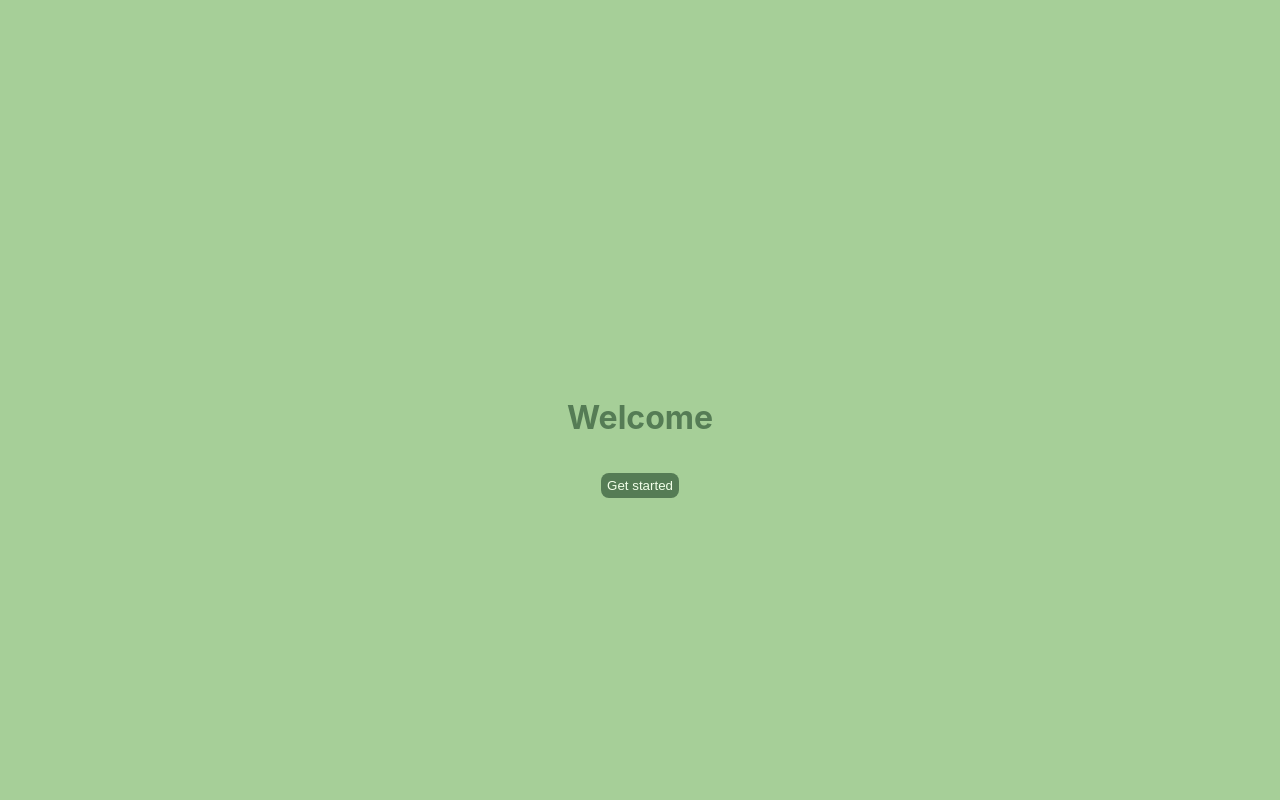
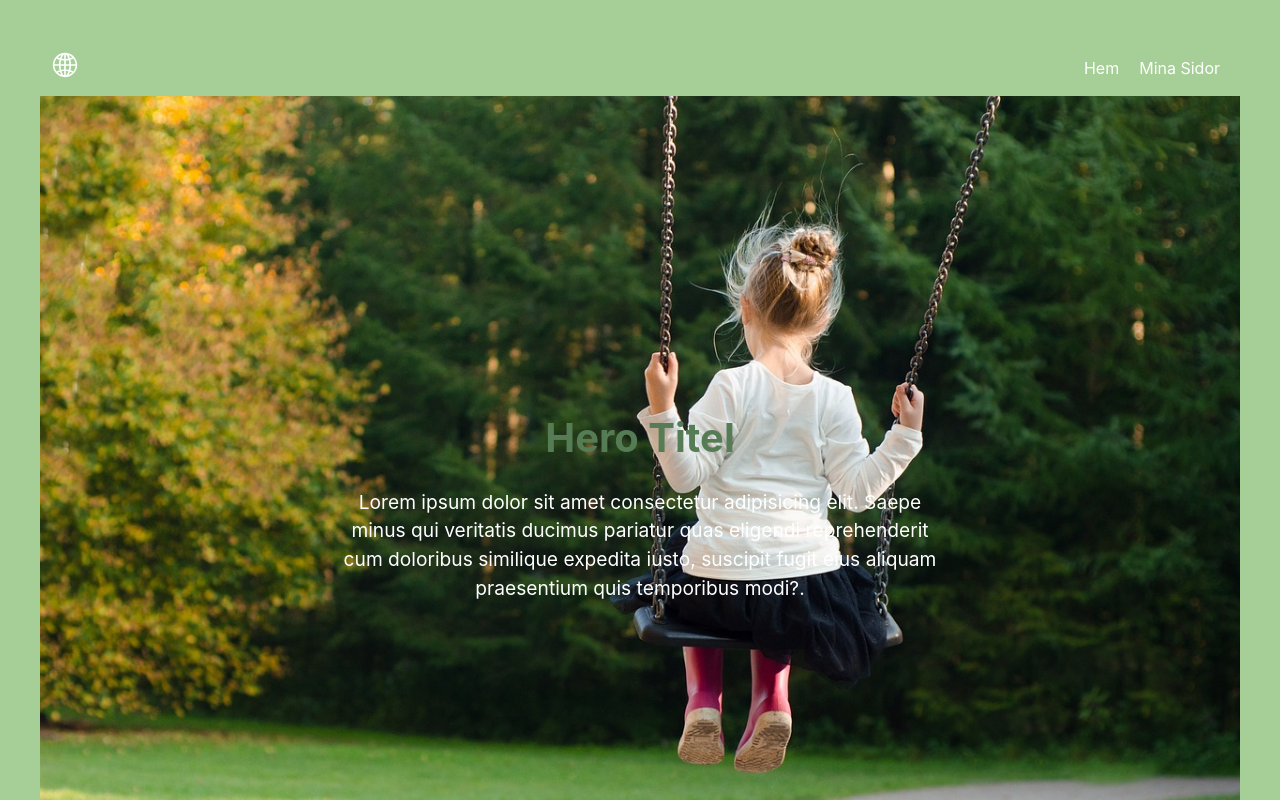
Before and after one commit to Technigo/final-boiler-plate-monorepo, a React (Vite) app in the folder frontend/: page / in a window 1280 px wide. Shown: the top 800 px of the page. Built offline with nearby package versions, Linux system fonts and the light colour scheme; no server answers.

Commit message:
added navbar and hero

```diff
--- /dev/null
+++ b/frontend/src/components/Hero.jsx
@@ -0,0 +1,11 @@
+export const Hero = () => {
+    return (
+      <div className="hero">
+        <img src="../../public/girl-996635_1280.jpg" alt="Hero Image" className="hero-image" />
+        <div className="hero-content">
+          <h1>Hero Titel</h1>
+          <p>Lorem ipsum dolor sit amet consectetur adipisicing elit. Saepe minus qui veritatis ducimus pariatur quas eligendi reprehenderit cum doloribus similique expedita iusto, suscipit fugit eius aliquam praesentium quis temporibus modi?.</p>
+        </div>
+      </div>
+    );
+  };
--- /dev/null
+++ b/frontend/src/components/NavBar.jsx
@@ -0,0 +1,15 @@
+import { IoIosGlobe } from "react-icons/io";
+
+export const NavBar = () => {
+  return (
+    <div className="navbar">
+      <div className="left-section">
+        <IoIosGlobe color="white" style={{ fontSize: '30px' }} > </IoIosGlobe>
+      </div>
+      <div className="right-section">
+        <a href="#">Hem</a>
+        <a href="#">Mina Sidor</a>
+      </div>
+    </div>
+  );
+};
--- a/frontend/src/pages/Home/Home.jsx
+++ b/frontend/src/pages/Home/Home.jsx
@@ -2,15 +2,21 @@ import { Link } from "react-router-dom";
 import { Button } from "../../components/Button"
 import "./home.css";
 import PlaygroundContainer from "../../components/PlaygroundContainer";
+import { NavBar } from "../../components/NavBar";
+import { Hero } from "../../components/Hero"
 
 export const Home = () => {
 
 
     return (
+        <>
+        <NavBar />
+        <Hero />
         <div className="home-container">
             <h1>Welcome</h1>
             <Link to="/login"><Button className={"button"} btnText={"Get started"} /></Link>
             <PlaygroundContainer />
         </div>
+        </>
     )
 }
--- a/frontend/src/pages/Home/home.css
+++ b/frontend/src/pages/Home/home.css
@@ -6,7 +6,7 @@
         height: 100vh;
 }
 
-/* Add your styling here */
+/* Playgrounds */
 .playground {
     border: 1px solid #ccc;
     padding: 10px;
@@ -36,10 +36,53 @@
     margin: 0;
   }
 
-  /* Ensure flexibility for content */
   .playground p {
     flex: 1;
     overflow: hidden;
     text-overflow: ellipsis;
     white-space: nowrap;
   }
+
+  /* Navbar */
+  .navbar {
+    padding: 10px;
+    display: flex;
+    justify-content: space-between;
+    align-items: center;
+    color: white;
+  }
+
+  .navbar a {
+    color: white;
+    text-decoration: none;
+    margin: 0 10px;
+  }
+
+ /* Hero */
+.hero {
+  position: relative;
+  text-align: center;
+}
+
+.hero-image {
+  width: 100%;
+  height: auto;
+}
+
+.hero-content {
+  position: absolute;
+  top: 50%;
+  left: 50%;
+  transform: translate(-50%, -50%);
+  color: white;
+}
+
+.hero-content h1 {
+  font-size: 2.5rem;
+  margin-bottom: 20px;
+}
+
+.hero-content p {
+  font-size: 1.2rem;
+  margin: 0;
+}
```
Also changed, not shown: frontend/public/girl-996635_1280.jpg (added), 1 other file (tests, documents, lock files or other folders).
